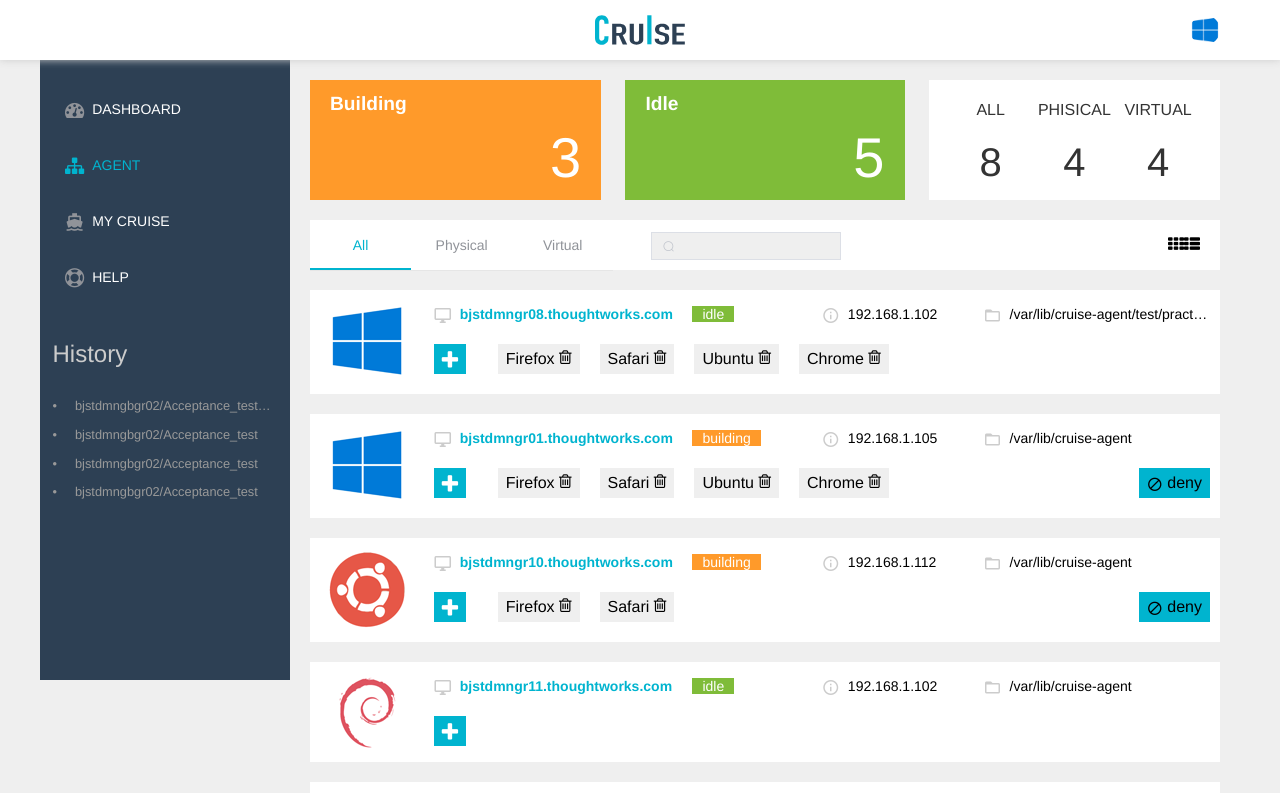
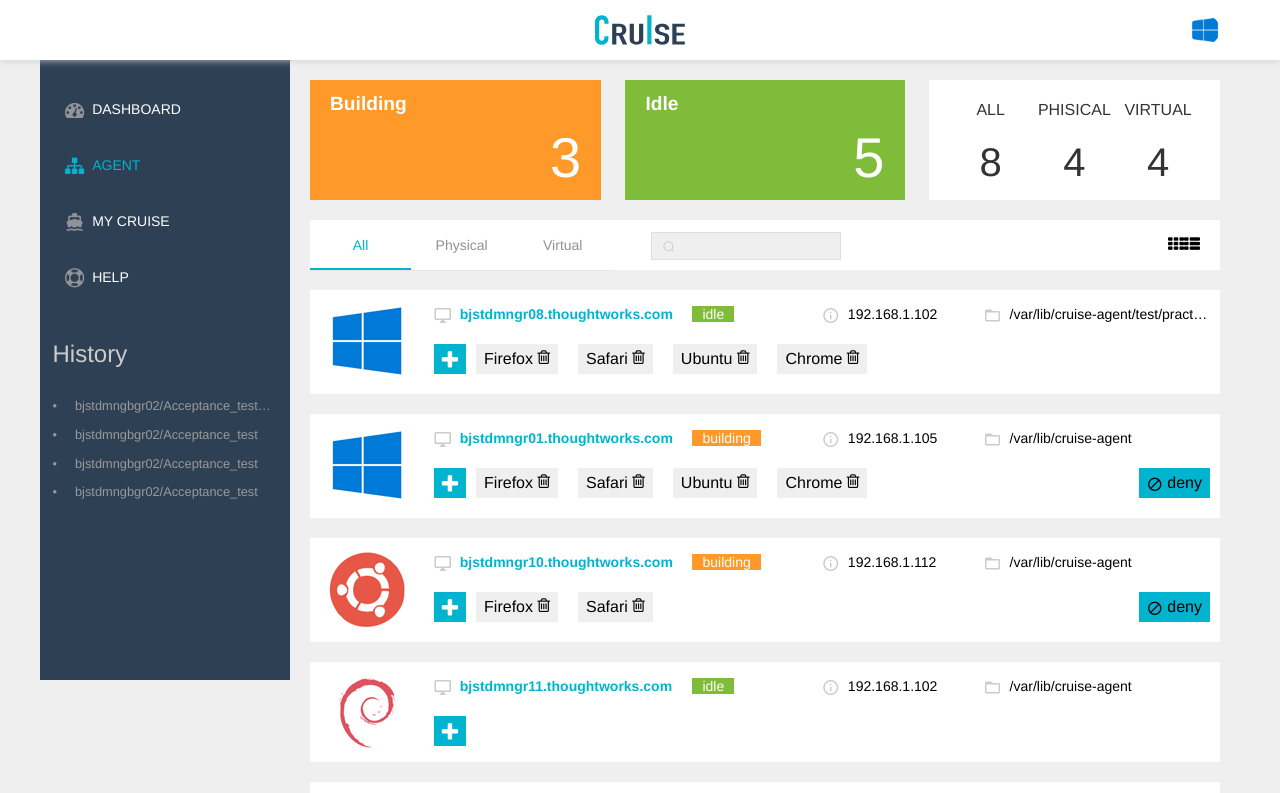
Before and after one commit to zhuchuji/cruise-vue, a Vue app: page /#/ in a window 1280 px wide. Shown: the top 793 px of the page. Built offline with nearby package versions, Linux system fonts and the light colour scheme.

Commit message:
fix margin in resoruces

```diff
--- a/src/components/agent-detail/agent-detail.vue
+++ b/src/components/agent-detail/agent-list.vue
@@ -1,5 +1,5 @@
 <template>
-  <div class="agent-detail">
+  <div class="agent-list">
     <overview></overview>
     <toolbar></toolbar>
     <el-row class="agent" v-for="(agent, index) in agents" :key="agent.id">
@@ -60,7 +60,7 @@
   const suseImg = require('@/assets/images/suse.png')
 
   export default {
-    name: 'AgentDetail',
+    name: 'AgentList',
     components: { Overview, Toolbar, Resources },
 
     data () {
--- a/src/components/agent-detail/resources.vue
+++ b/src/components/agent-detail/resources.vue
@@ -1,6 +1,6 @@
 <template>
-  <el-row class="resources">
-    <el-col :sm="2" :xs="3">
+  <div class="resources">
+    <div class="resources__add">
       <el-popover
         class="hidden-sm-and-down"
         trigger="manual"
@@ -14,10 +14,6 @@
           <i class="icon-plus"></i>
         </span>
       </el-popover>
-      <span class="hidden-md-and-up resources__add-icon"
-        @click="showAddResDlg()">
-        <i class="icon-plus"></i>
-      </span>
       <div class="resources__add-container" v-show="isAddResDlgShow">
         <div class="resources__add-dlg">
           <resources-add-form
@@ -26,15 +22,19 @@
           </resources-add-form>
         </div>
       </div>
-    </el-col>
-    <el-col :sm="22" :xs="21">
+      <span class="hidden-md-and-up resources__add-icon"
+        @click="showAddResDlg()">
+        <i class="icon-plus"></i>
+      </span>
+    </div>
+    <div class="resources__list">
       <span v-for="(resource, index) in resources" :key="index"
         class="resources__item">
         {{ resource.name }}
         <i class="icon-trash" @click="deleteResource(index)"></i>
       </span>
-    </el-col>
-  </el-row>
+    </div>
+  </div>
 </template>
 
 <script>
@@ -105,6 +105,15 @@
   @import "~@/assets/styles/vars-mixins.scss";
 
   .resources {
+    display: flex;
+
+    &__add {
+
+    }
+
+    &__list {
+
+    }
 
     &__add-icon {
       display: inline-block;
--- a/src/components/agent-detail/toolbar.vue
+++ b/src/components/agent-detail/toolbar.vue
@@ -78,10 +78,6 @@
 <style lang="scss">
 	.toolbar {
 
-	  .el-menu-item.is-active {
-	    color: #409EFF;
-	  }
-
 	  .el-input__inner {
 	    border-radius: 0;
 	    background-color: #efefef;
--- a/src/components/dashboard.vue
+++ b/src/components/dashboard.vue
@@ -7,7 +7,7 @@
   		    <side-nav></side-nav>
         </el-col>
         <el-col :span="24" :md="19" class="dashboard__content">
-          <agent-detail></agent-detail>
+          <agent-list></agent-list>
         </el-col>
       </div>
     </el-row>
@@ -18,12 +18,12 @@
 <script>
   import Header from '@/components/common/header.vue'
   import SideNav from '@/components/common/side-nav.vue'
-  import AgentDetail from '@/components/agent-detail/agent-detail.vue'
+  import AgentList from '@/components/agent-detail/agent-list.vue'
   import Footer from '@/components/common/footer.vue'
 
   export default {
     name: 'Dashboard',
-    components: { Header, SideNav, AgentDetail, Footer }
+    components: { Header, SideNav, AgentList, Footer }
   }
 </script>
 
```
Also changed, not shown: 2 other files (tests, documents, lock files or other folders).
